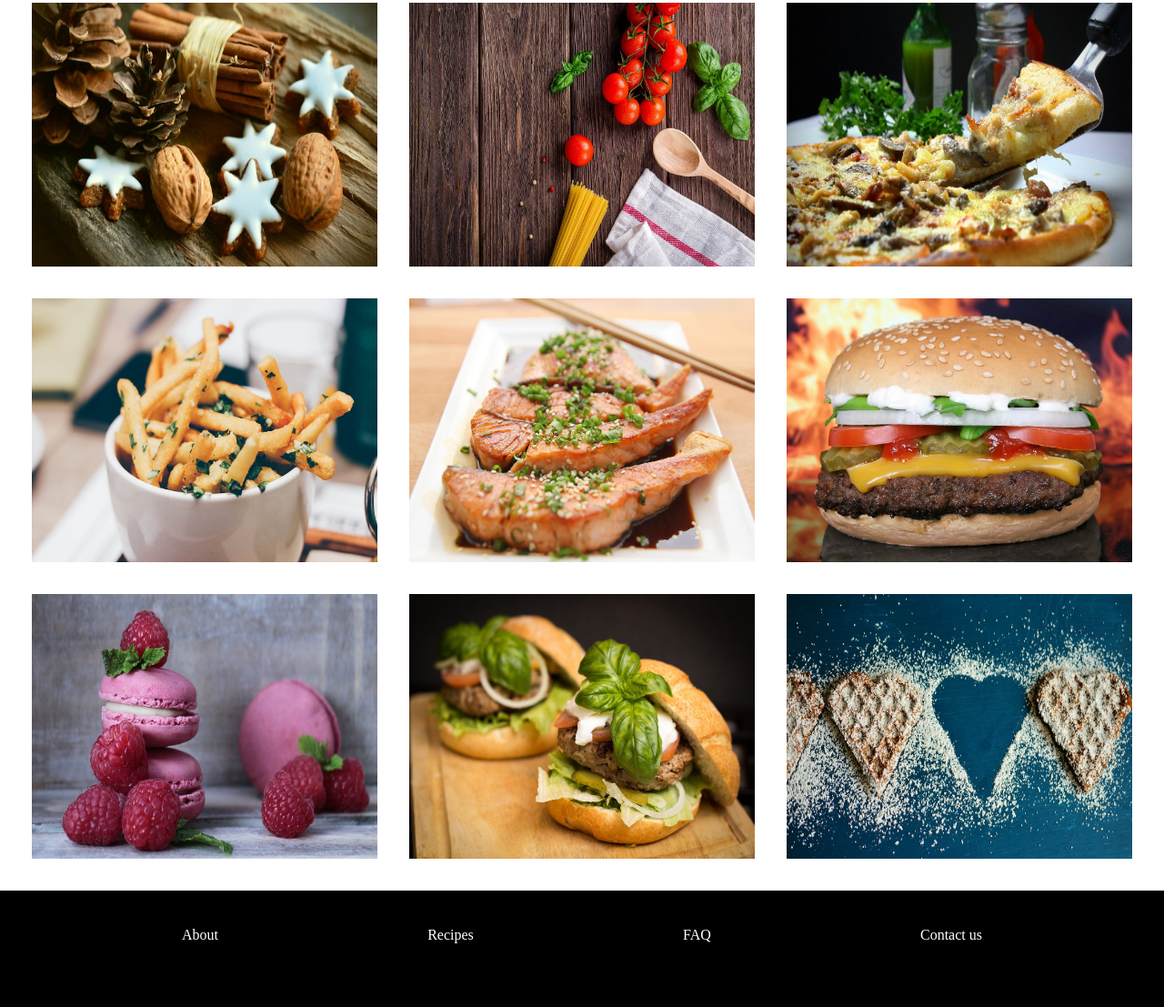
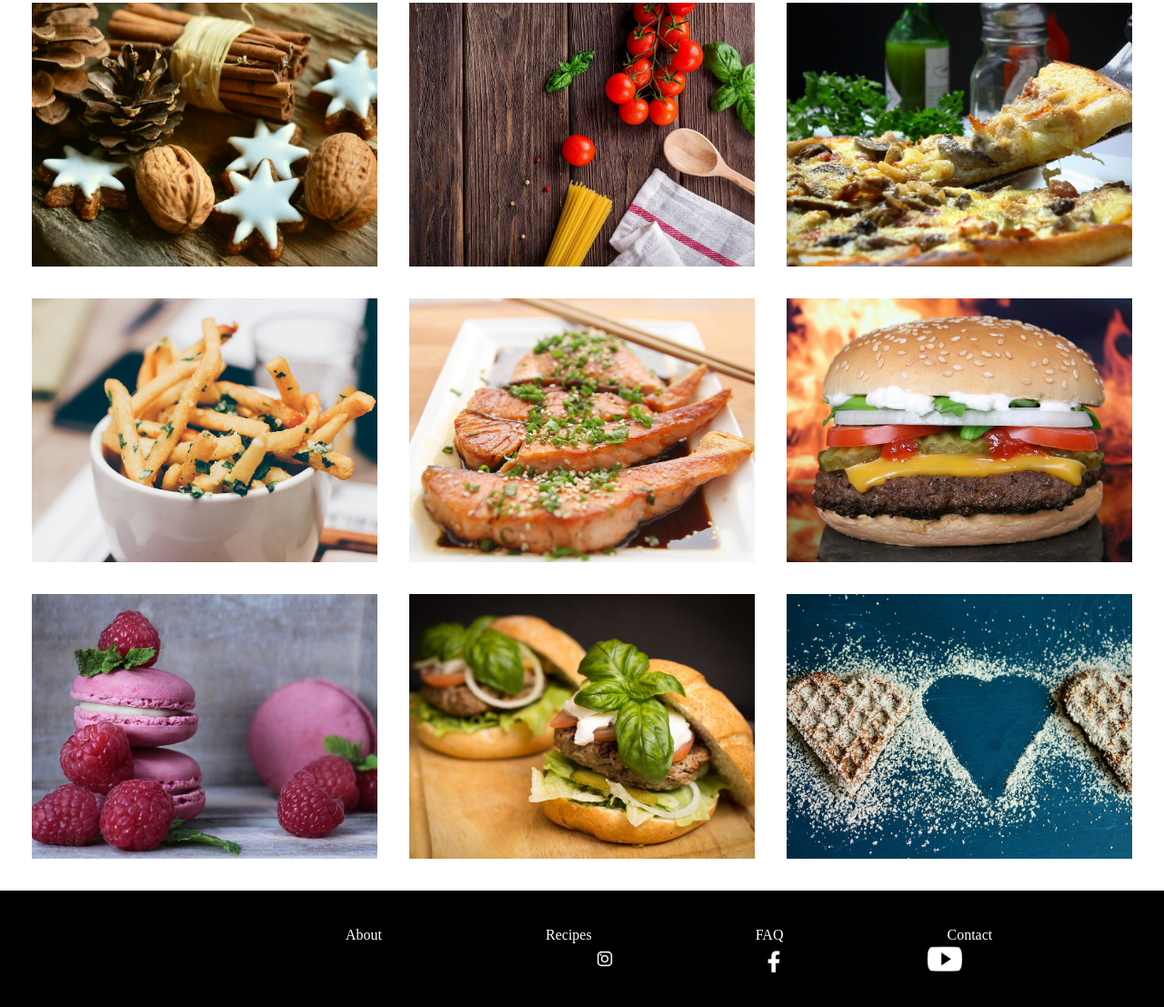
Before and after one commit to ch1marko/Food-Blog, a plain HTML site: page index.html in a window 1280 px wide. Shown: the part 197-1304 px from the top of the page at 91% size. Drawn offline with Linux system fonts and the light colour scheme.

Commit message:
correcting footer

```diff
--- a/index.html
+++ b/index.html
@@ -59,12 +59,23 @@
             <a href="#recipes">Recipes</a>
             <a href="#faq">FAQ</a>
             <a href="https://codefactory.wien/en/contact-en/">Contact us</a>
+            <br>
+
+            <div class="icons">
+                <a class="insta" href="https://www.instagram.com/>"><img src="icons/insta1.jpeg"></a>
+                <a href="https://www.facebook.com/>"><img src="icons/facebook1.jpeg"></a>
+                <a href="https://www.youtube.com/>"><img src="icons/jutjub.png"></a>
+
+            </div>
+
         </nav>
+
 
 
     </footer>
 
-
 </body>
 
+
+
 </html>
--- a/style.scss
+++ b/style.scss
@@ -55,6 +55,7 @@ header {
     img {
         width: 100%;
         height: 100%;
+        object-fit: cover;
 
 
     }
@@ -74,19 +75,33 @@ footer {
     .navbarlow{
         display: flex;
         justify-content: space-between;
+        margin-left: 200px;
+        margin-right: 250px;
 
-        margin-left: 200px;
-        margin-right: 200px;
+        .icons{
+            position: absolute;
+            margin-top: 20px;
+            margin-left: 300px;
+
+            insta{
+                position: relative;
+                margin-left: 100px;
+            }
+        }
 
         img{
-            width: 50px;
-            height: 50px;
+            align-items: center;
+            top: 30px;
+            height: 30px;
+            margin-left: -30px;
+
         }
 
 
         a{
             color: white;
             text-decoration: none;
+            margin-left: 180px;
 
 
         }
```
Also changed, not shown: style.css, 1 other file.
